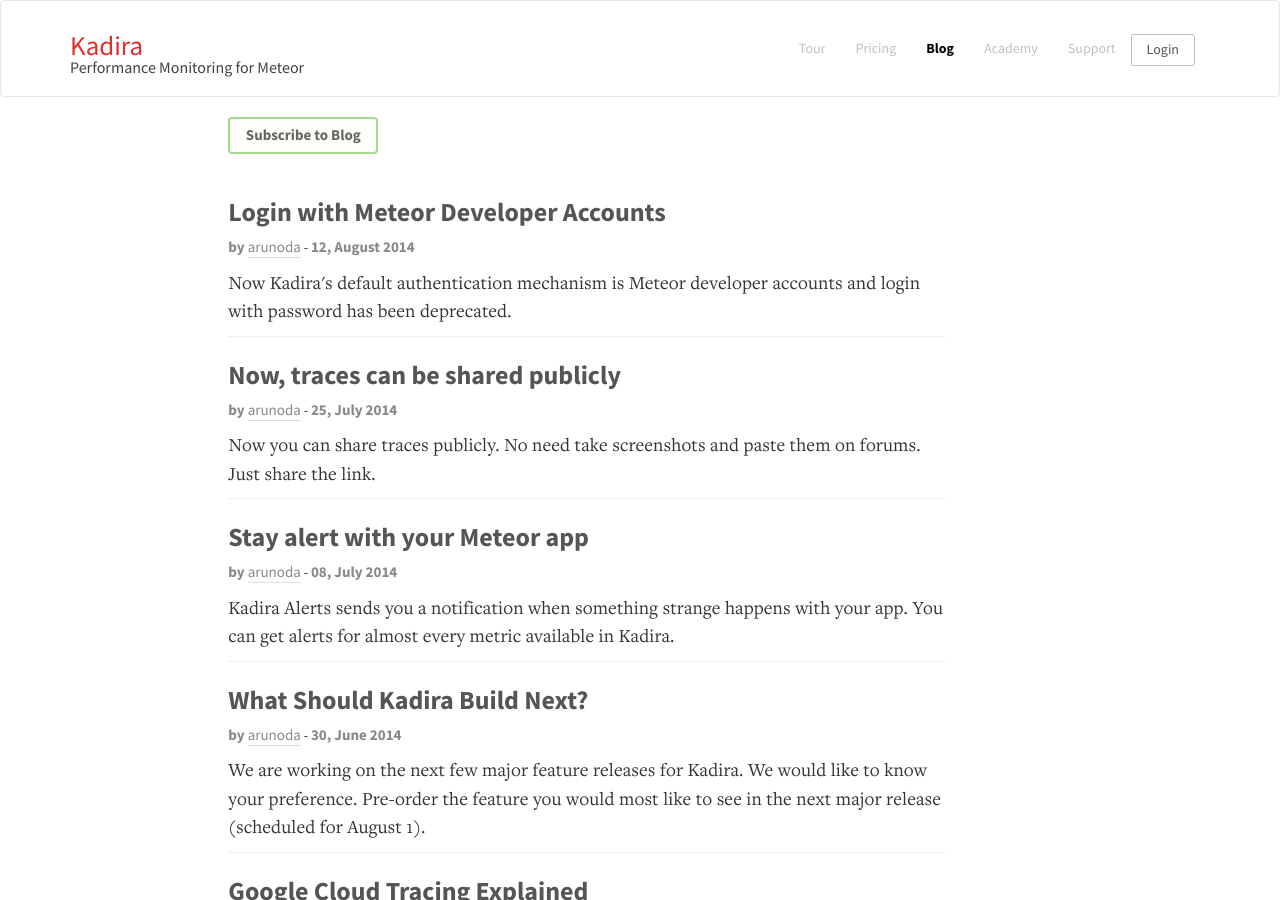
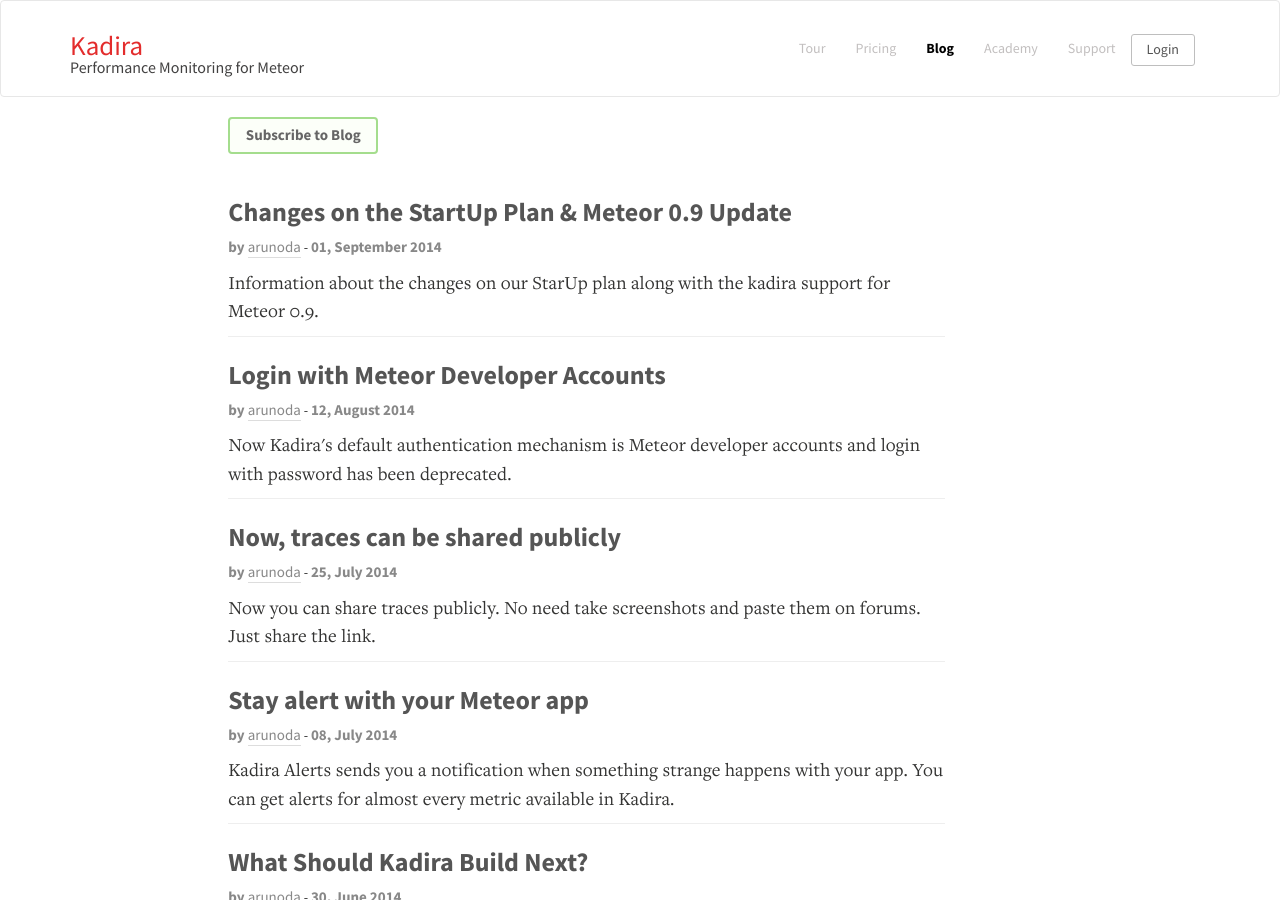
Before and after one commit to kadiraio/kadiraio.github.io, a Jekyll site: the page built from blog/index.html, in a window 1280 px wide and 900 px high. Built offline with Jekyll 4.4.1, drawn with Linux system fonts in a browser that asks for light colours.

Commit message:
added post: Changes on the StartUp Plan & Meteor 0.9 Update

```diff
--- a/_data/blog.yml
+++ b/_data/blog.yml
@@ -1,4 +1,9 @@
 ---
+  -
+    title: "Changes on the StartUp Plan & Meteor 0.9 Update"
+    date: "01, September 2014"
+    link: /blog/changes-on-the-startup-plan-meteor-09-update
+    summery: "Information about the changes on our StarUp plan along with the kadira support for Meteor 0.9."
   -
     title: "Login with Meteor Developer Accounts"
     date: "12, August 2014"
--- /dev/null
+++ b/_posts/blog/2014-09-01-changes-to-kadira-plans.md
@@ -0,0 +1,21 @@
+---
+layout: blog_post
+title: Changes on the StartUp Plan & Meteor 0.9 Update
+permalink: /blog/changes-on-the-startup-plan-meteor-09-update
+---
+
+Currently, we are re-structuring our paid plans and trying to offer more affordable plans with more features. (Yep! There will be an awesome announcement planed for later this week).
+
+As a part of that process, we've [increased](https://kadira.io/pricing.html) the price of our [StartUp](https://kadira.io/pricing.html) plan to $19 from $9.99 and increased the **collaborators** limit to **10** (previously 5).
+
+> Anyway, we've no intention to change our **FREE** plan.
+
+If you've any suggestions/questions about this change, please don't hesitate to [contact us](http://support.kadira.io/).
+
+## Meteor 0.9 Update
+
+Just after the Meteor 0.9 release, we've updated our [kadira](https://github.com/meteorhacks/kadira) smart package to Meteor 0.9 and you can add it to your Meteor app with:
+
+    meteor add meteorhacks:kadira
+
+If you are still using 0.8.3 or an earlier version, don't worry; `kadira` smart package is backward compatible and supports even if you are using Meteor 0.6.5.
```
